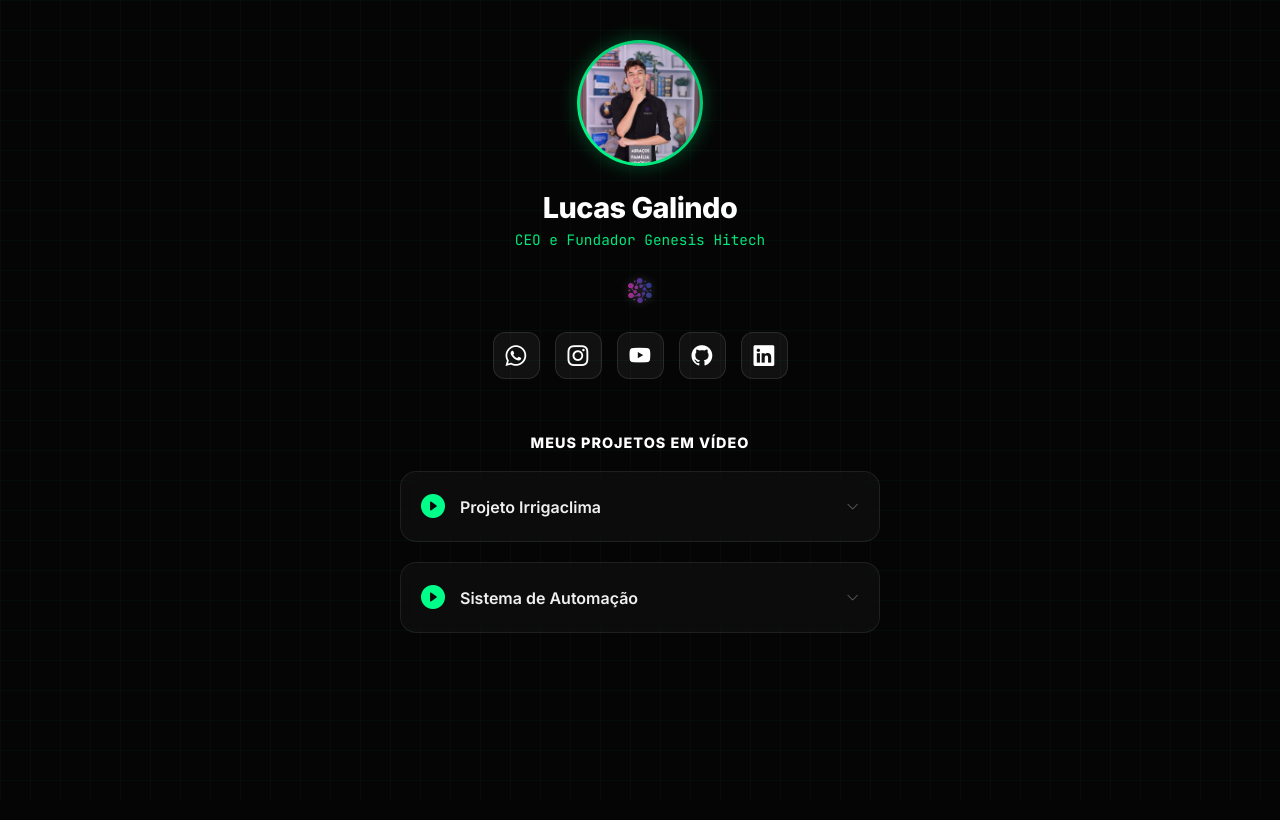
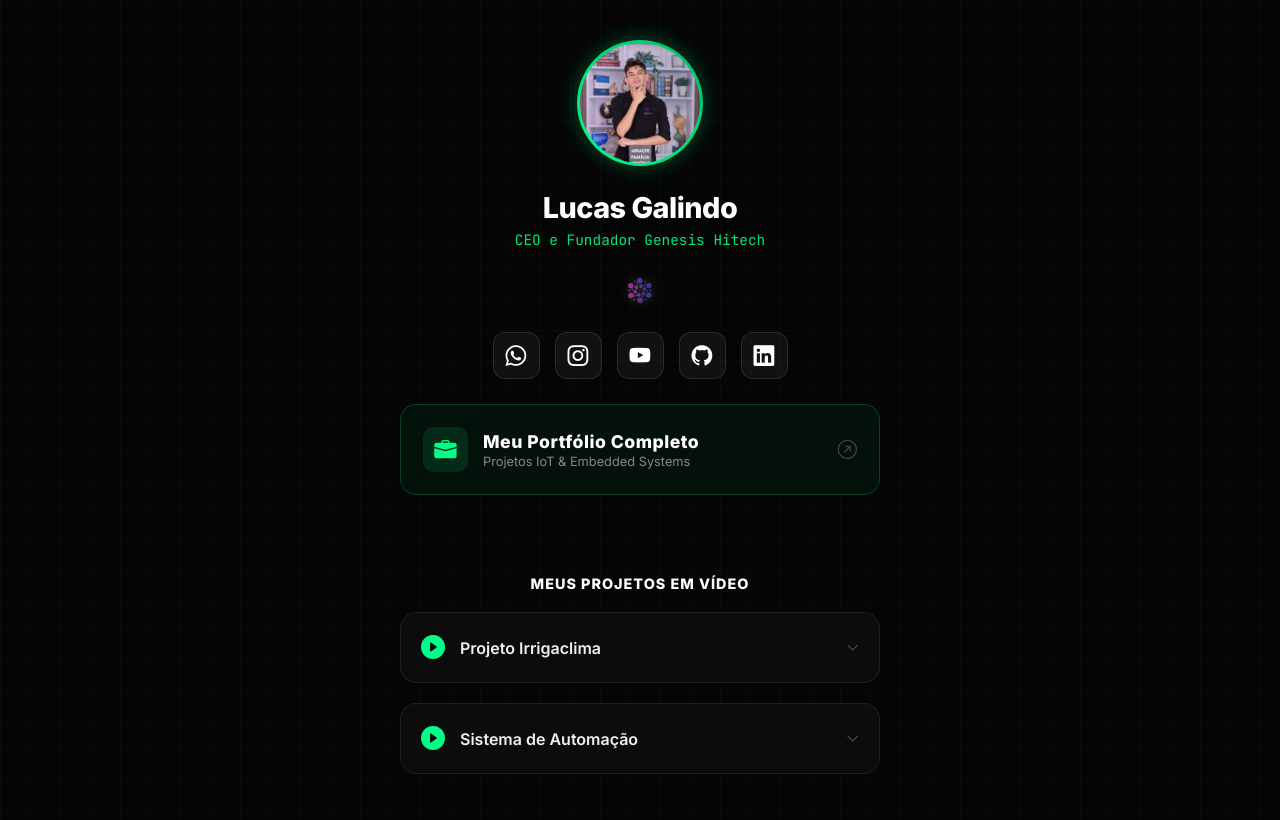
Before and after one commit to Lucras22/meu-linktree, an Angular app: page / in a window 1280 px wide. Shown: the top 820 px of the page. Built offline with nearby package versions, Linux system fonts and the light colour scheme.

Commit message:
feat: integrate portfolio-card into main layout

```diff
--- a/src/app/app.html
+++ b/src/app/app.html
@@ -2,6 +2,8 @@
   <app-profile-header [data]="profile"></app-profile-header>
 
   <app-social-links></app-social-links>
+
+  <app-portfolio-card></app-portfolio-card>
 
   <section class="links-section">
     <p class="section-title">Meus Projetos em Vídeo</p>
--- a/src/app/app.ts
+++ b/src/app/app.ts
@@ -4,11 +4,12 @@ import { CommonModule } from '@angular/common';
 import { ProfileHeader } from './components/profile-header/profile-header';
 import { SocialLinks } from './components/social-links/social-links';
 import { LinkCardComponent } from './components/link-card/link-card';
+import { PortfolioCard } from './components/portfolio-card/portfolio-card';
 
 @Component({
   selector: 'app-root',
   standalone: true,
-  imports: [CommonModule, ProfileHeader, SocialLinks, LinkCardComponent],
+  imports: [CommonModule, ProfileHeader, SocialLinks, LinkCardComponent, PortfolioCard],
   templateUrl: './app.html',
   styleUrl: './app.scss'
 })
```
